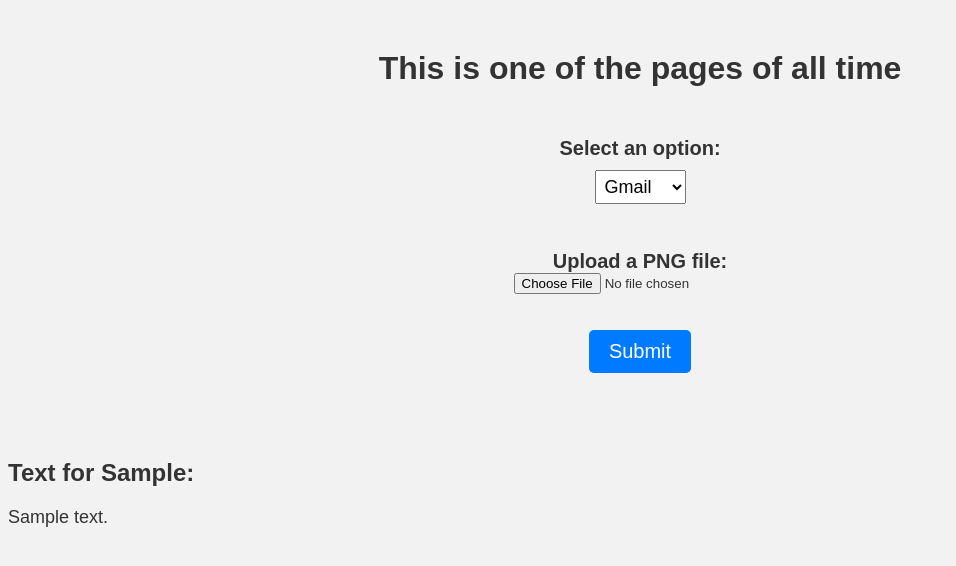
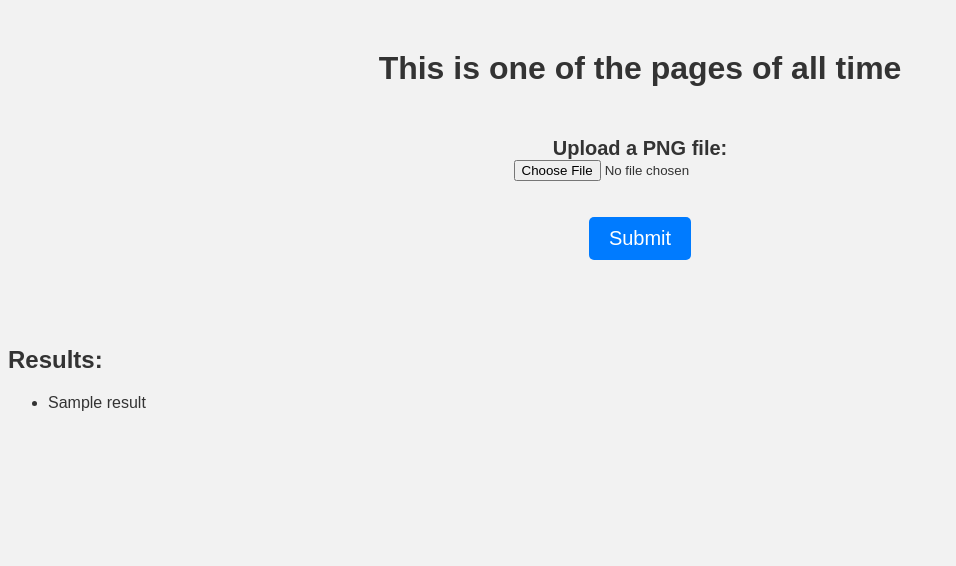
Before and after one commit to TanyaDgrChf/savetheworld2-msimcup, a Flask app: template templates/success.html in a window 1280 px wide. Shown: the top 566 px of the page, without its empty margins (0-956 px from the left). Run offline with Flask 3, Linux system fonts and the light colour scheme; the template is opened without the code that fills it: most values are stand-ins (such as "Sample title", 1, 10 or a date in 2020).

Commit message:
Added ai functionality, albeit limited

```diff
--- a/main.py
+++ b/main.py
@@ -1,9 +1,8 @@
 from flask import Flask, render_template, request, redirect, session
-from datetime import datetime, timedelta
-import pytz
 import os
 import sqlite3
-print(os.getcwd())
+from imageProcess import *
+
 app = Flask(__name__)
 app.secret_key = 'some_secret_key'
 
@@ -24,38 +23,43 @@ def login():
     conn.close()
 
     if result and password == result[0]:
-        # Set the isLoggedIn variable and its expiration time in the session
+        # Set the isLoggedIn variable in the session
         session['isLoggedIn'] = True
-        session['expires_at'] = datetime.now(pytz.utc) + timedelta(minutes=1)
         return redirect('/success')
 
     return redirect('/')
 
-@app.route('/success')
+@app.route('/success', methods=['GET', 'POST'])
 def success():
-    # Check if isLoggedIn is True and not expired
+    # Check if isLoggedIn is True
     isLoggedIn = session.get('isLoggedIn', False)
-    expires_at = session.get('expires_at')
-    if isLoggedIn and expires_at and expires_at > datetime.now(pytz.utc):
-        # Record the login time and IP address
-        login_time = datetime.now(pytz.utc).strftime('%Y-%m-%d %H:%M:%S')
-        ip_address = request.remote_addr
-        with open('textFiles/login_logs.txt', 'a') as f:
-            f.write(f'{login_time} - {ip_address}\n')
+    if request.method == 'POST' and isLoggedIn:
+        # Save the uploaded PNG file to the tempImageStore folder
+        image = request.files['image']
+        if image and image.filename.endswith('.png'):
+            image_path = os.path.join('tempImageStore', image.filename)
+            image.save(image_path)
+
+            # Send image to IMAGGA and get tags
+            guesses = sendImage(image_path)
+
+            # Check tags against keywords in database
+            results = checkText(guesses)
+
+            # Render success.html with tags and results
+            return render_template('success.html', tags=guesses, results=results)
+    elif isLoggedIn:
         return render_template('success.html')
     else:
         return redirect('/')
 
-@app.route('/display_text', methods=['POST'])
-def display_text():
-    selected_option = request.form.get('option')
-    if selected_option:
-        # Retrieve text based on the selected option from a text file
-        with open(f'textFiles/{selected_option}.txt', 'r') as f:
-            text = f.read()
-        return render_template('success.html', selected_option=selected_option, text=text)
-    else:
+@app.route('/upload_png', methods=['POST'])
+def upload_png():
+    # Check if isLoggedIn is True
+    isLoggedIn = session.get('isLoggedIn', False)
+    if not isLoggedIn:
         return redirect('/')
+    return redirect('/success')
 
 if __name__ == '__main__':
     app.run(debug=True)
--- a/templates/success.html
+++ b/templates/success.html
@@ -7,13 +7,6 @@
   <body>
     <h1>This is one of the pages of all time</h1>
     <form method="post" action="/upload_png" enctype="multipart/form-data">
-      <label for="option">Select an option:</label>
-      <select id="option" name="option">
-        <option value="gmail">Gmail</option>
-        <option value="discord">discord</option>
-        <option value="steam">steam</option>
-      </select>
-      <br><br>
       <label for="image">Upload a PNG file:</label>
       <input type="file" id="image" name="image" accept="image/png">
       <br><br>
@@ -22,9 +15,13 @@
 
     <br><br>
 
-    {% if text %}
-      <h2>Text for {{ selected_option }}:</h2>
-      <p>{{ text }}</p>
+    {% if results %}
+      <h2>Results:</h2>
+      <ul>
+        {% for result in results %}
+          <li>{{ result }}</li>
+        {% endfor %}
+      </ul>
     {% endif %}
   </body>
 </html>
```
Also changed, not shown: imageProcess.py (added, +40 -0 lines), archive.db (added), database.db (added), db.py (deleted), 2 other files.
